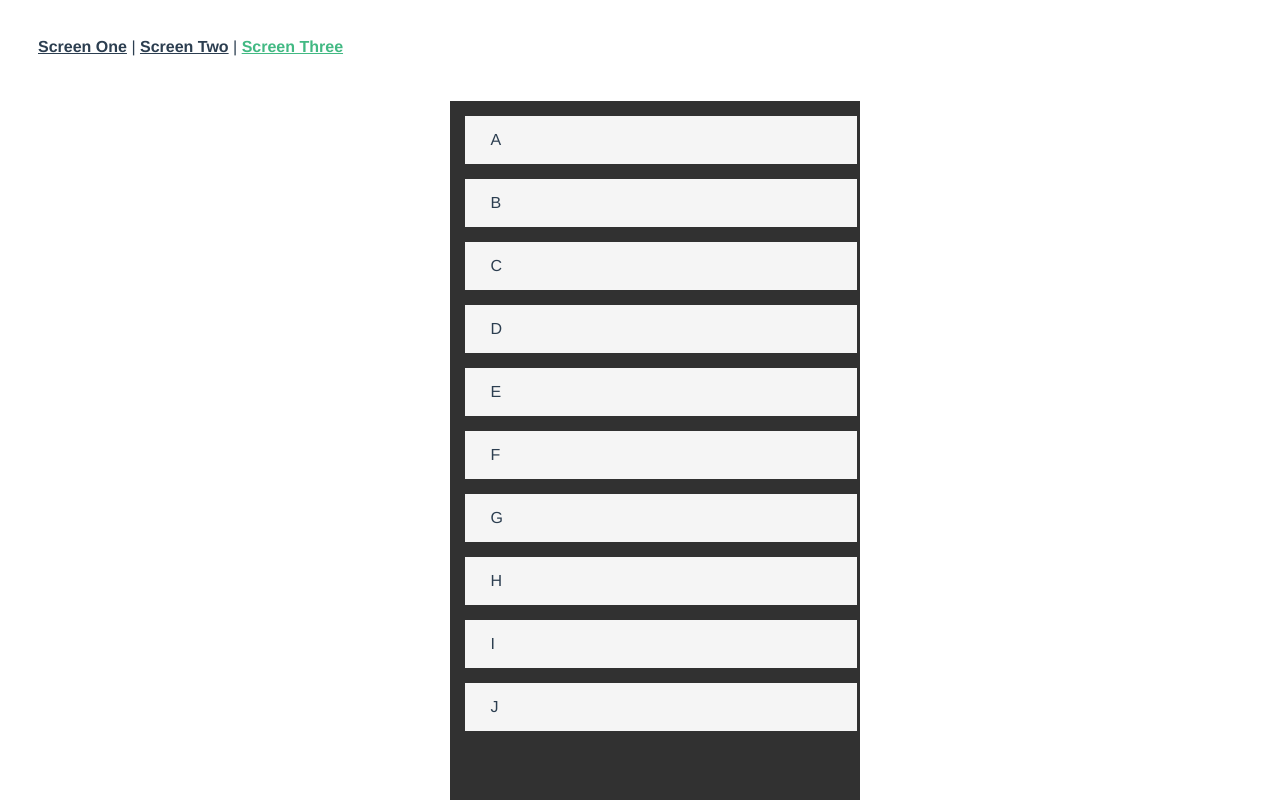
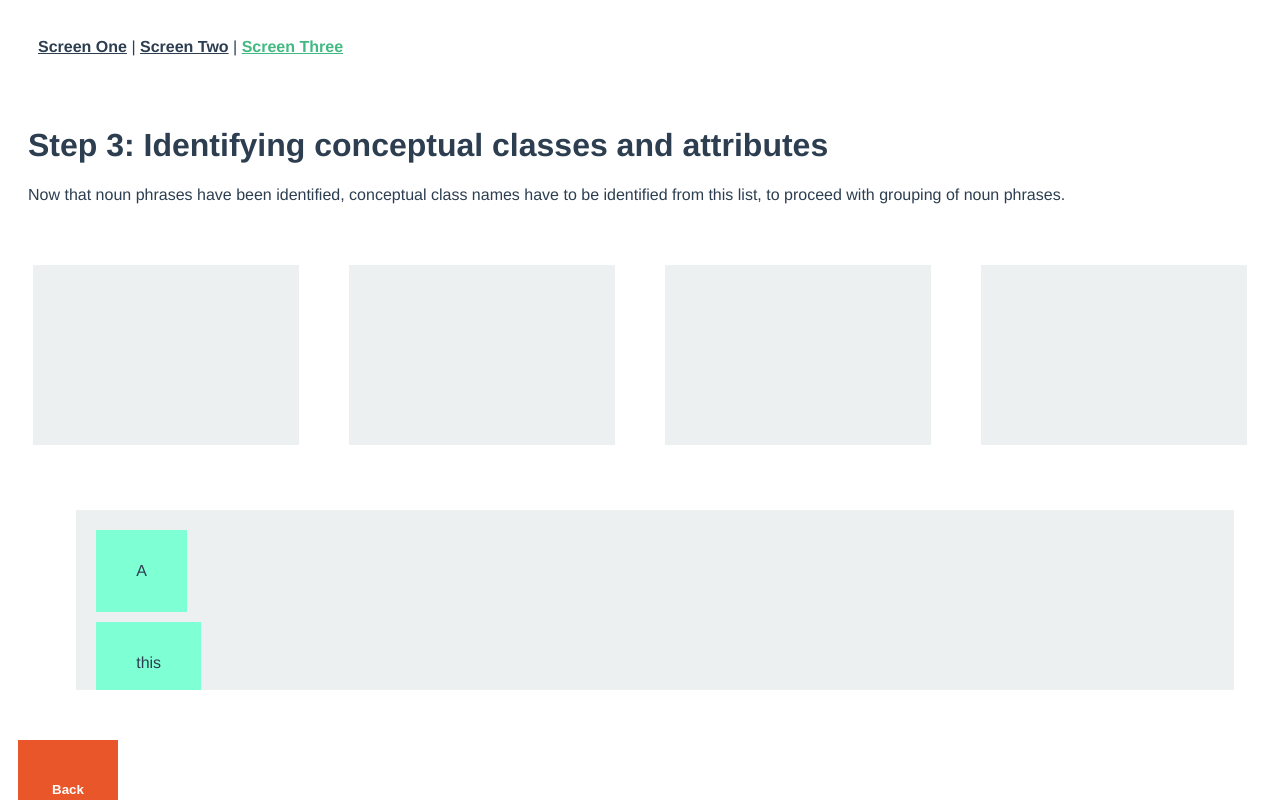
Before and after one commit to ritwik-m/VirtualLab-OOP, a Vue app in the folder exp-1/: page /screen-three in a window 1280 px wide. Shown: the top 800 px of the page. Built offline with nearby package versions, Linux system fonts and the light colour scheme.

Commit message:
updated screen 2, 3 exp-1

```diff
--- a/exp-1/src/views/ScreenThree.vue
+++ b/exp-1/src/views/ScreenThree.vue
@@ -1,41 +1,145 @@
-<template>
-    <main class="flexbox">
-        <board_component>
-            <card_component v-for="card in cards" :key="card" :card="card" :draggable="true" :content="card">
-                <p>{{ card }}</p>
-            </card_component>
-        </board_component>
-    </main>
-</template>
+<script>
+import { ref } from 'vue'
+export default {
+  setup() {
+    const items = ref([
+      { id: 0, word: 'A', list: 1 },
+      { id: 1, word: 'this', list: 1 },
+      { id: 2, word: 'is', list: 1 },
+      { id: 3, word: 'amazing', list: 1 },
+      { id: 4, word: 'value', list: 1 },
+      { id: 5, word: 'for', list: 1 },
+      { id: 6, word: 'money', list: 1 },
+    ])
 
+    const getList = (list) => {
+      return items.value.filter((item) => item.list === list)
+    }
 
-<script>
-import card_component from '@/components/card_component.vue';
-import board_component from '@/components/board_component.vue';
+    const startDrag = (event, item) => {
+      console.log(item)
+      event.dataTransfer.setData('itemID', item.id)
+      event.dataTransfer.effectAllowed = 'move'
+      event.dataTransfer.dropEffect = 'move'
+    }
 
-export default{
-    components: {
-        card_component,
-        board_component
-    },
-    data(){
-        return{
-            cards: ['A', 'B', 'C', 'D', 'E', 'F', 'G', 'H', 'I', 'J']
-        }
-    },
+    const onDrop = (event, list) => {
+      event.preventDefault()
+      const itemID = event.dataTransfer.getData('itemID')
+      const item = items.value.find((item) => item.id === parseInt(itemID))
+      item.list = list
+    }
 
+    return {
+      getList,
+      startDrag,
+      onDrop
+    }
+  }
 }
 </script>
 
+<template class="app">
+  <header style="padding: 20px">
+    <h1>Step 3: Identifying conceptual classes and attributes</h1>
+    <p>Now that noun phrases have been identified, conceptual class names have to be identified from this list, to
+      proceed with grouping of noun phrases.</p>
+  </header>
+  <div class="flex-horizontal">
+    <div class="drop-zone-horizontal" @drop="onDrop($event, 6)" @dragenter.prevent @dragover.prevent>
+      <div v-for="item in getList(6)" :key="item.id" class="drag-el-horizontal" draggable="true"
+        @dragstart="startDrag($event, item)">
+        <p>{{ item.word }}</p>
+      </div>
+    </div>
+    <div class="drop-zone-horizontal" @drop="onDrop($event, 7)" @dragenter.prevent @dragover.prevent>
+      <div v-for="item in getList(7)" :key="item.id" class="drag-el-horizontal" draggable="true"
+        @dragstart="startDrag($event, item)">
+        <p>{{ item.word }}</p>
+      </div>
+    </div>
+    <div class="drop-zone-horizontal" @drop="onDrop($event, 8)" @dragenter.prevent @dragover.prevent>
+      <div v-for="item in getList(8)" :key="item.id" class="drag-el-horizontal" draggable="true"
+        @dragstart="startDrag($event, item)">
+        <p>{{ item.word }}</p>
+      </div>
+    </div>
+    <div class="drop-zone-horizontal" @drop="onDrop($event, 9)" @dragenter.prevent @dragover.prevent>
+      <div v-for="item in getList(9)" :key="item.id" class="drag-el-horizontal" draggable="true"
+        @dragstart="startDrag($event, item)">
+        <p>{{ item.word }}</p>
+      </div>
+    </div>
+  </div>
+  <main class="flexbox">
+
+    <div class="drop-zone-horizontal" @drop="onDrop($event, 1)" @dragenter.prevent @dragover.prevent>
+      <div v-for="item in getList(1)" :key="item.id" class="drag-el-horizontal" draggable="true"
+        @dragstart="startDrag($event, item)">
+        <p>{{ item.word }}</p>
+      </div>
+    </div>
+  </main>
+  <footer>
+    <div id="buttons" class="relative">
+      <button class="navitem">Back</button>
+      <button class="navitem">Next</button>
+    </div>
+  </footer>
+</template>
+
 <style scoped>
-* {
-  margin: 0;
-  padding: 0;
+.drop-zone {
+  width: 90%;
+  margin: 25px;
+  background-color: #ecf0f1;
+  height: 90%;
+  min-height: 30vh;
+  flex-wrap: wrap;
+  flex-direction: row;
+  padding: 10px;
 }
 
-body {
-  font-family: 'Open Sans', sans-serif;
-  background-color: #f5f5f5;
+.flex-horizontal {
+  display: flex;
+  flex-direction: row;
+}
+
+.drag-el-horizontal {
+  padding-left: 5vh;
+  padding-right: 5vh;
+  padding-top: 2vh;
+  padding-bottom: 2vh;
+  background-color: aquamarine;
+  margin: 10px;
+  flex-direction: row;
+  max-width: fit-content;
+  cursor: pointer;
+}
+
+.drop-zone-horizontal {
+  width: 90%;
+  margin: 25px;
+  background-color: #ecf0f1;
+  height: 50%;
+  min-height: 20vh;
+  max-height: 20vh;
+  overflow: scroll;
+  flex-wrap: wrap;
+  flex-direction: row;
+  padding: 10px;
+}
+
+.drag-el {
+  padding: 5px;
+  background-color: aquamarine;
+  margin: 10px;
+  cursor: pointer;
+}
+
+.drag-el:nth-last-of-type(1) {
+  margin-bottom: 0;
+
 }
 
 .flexbox {
@@ -51,77 +155,35 @@ body {
   padding: 15px
 }
 
-.flexbox .board {
-  display: flex;
-  flex-direction: column;
-
-  width: 30%;
-  height: 100%;
-  min-height: 100vh;
-
-  background-color: #313131;
-
-  padding: 15px;
-}
-
-.flexbox .first_board {
-  display: flex;
-  flex-direction: column;
-  height: 90%;
-  width: 100%;
-
-  background-color: #ebeaea;
-  margin-right: 1.5rem;
-}
-
-.flexbox .board .card {
-  padding: 15px 25px;
-  background-color: #f5f5f5;
-  width: 90%;
-  cursor: pointer;
-  margin-bottom: 15px;
-}
-
-.flexbox .board .card p {
-  display: hidden;
-}
-
-.flexbox .first_board .card {
-  padding: 15px;
-  width: 95%;
-  background-color: #f5f5f5;
-  cursor: pointer;
-  margin-bottom: 15px;
-}
-
 #buttons {
   width: 50px;
   margin: 0;
   text-align: center;
 }
 
-.button {
-  border: none;
-  color: white;
-  padding: 13px 50px;
-  text-align: center;
-  text-decoration: none;
-  display: inline-block;
-  font-size: 16px;
-  margin: 50px 20px;
-  transition-duration: 0.4s;
-  cursor: pointer;
-  border-radius: 5%;
+.relative {
+  padding: 10px;
+  position: relative;
+  background-color: #fff;
+  margin: 10px;
 }
 
-.button4 {
-  background-color: white;
-  color: black;
-  border: 2px solid #017047;
+.navitem {
+  display: inline-block;
+  width: 100px;
+  height: 100px;
+  text-align: center;
+  border: gray;
+  background-color: #E8562A;
+  color: #fff;
+  cursor: pointer;
+  font-weight: bold;
 }
 
-.button4:hover {
-  background-color: #017047;
-  color: white;
+.navitem:hover {
+  background-color: #fff;
+  color: #E8562A;
+  cursor: pointer;
+  font-weight: bold;
 }
 </style>
--- a/exp-1/src/views/ScreenTwo.vue
+++ b/exp-1/src/views/ScreenTwo.vue
@@ -7,41 +7,41 @@ export default {
       { id: 1, word: 'this', list: 1 },
       { id: 2, word: 'is', list: 1 },
       { id: 3, word: 'amazing', list: 1 },
-      { id: 3, word: 'value', list: 1 },
-      { id: 3, word: 'for', list: 1 },
-      { id: 4, word: 'money', list: 1 },
-      { id: 5, word: 'B', list: 2 },
-      { id: 6, word: 'I', list: 2 },
-      { id: 7, word: 'think', list: 2 },
-      { id: 8, word: 'it', list: 2 },
-      { id: 9, word: 'is', list: 2 },
-      { id: 10, word: 'a', list: 2 },
-      { id: 11, word: 'good', list: 2 },
-      { id: 12, word: 'product', list: 2 },
-      { id: 13, word: 'C', list: 3 },
-      { id: 14, word: 'I', list: 3 },
-      { id: 15, word: 'am', list: 3 },
-      { id: 16, word: 'not', list: 3 },
-      { id: 17, word: 'satisfied', list: 3 },
-      { id: 18, word: 'with', list: 3 },
-      { id: 19, word: 'the', list: 3 },
-      { id: 20, word: 'product', list: 3 },
-      { id: 21, word: 'D', list: 4 },
-      { id: 22, word: 'I', list: 4 },
-      { id: 23, word: 'am', list: 4 },
-      { id: 24, word: 'very', list: 4 },
-      { id: 25, word: 'satisfied', list: 4 },
-      { id: 26, word: 'with', list: 4 },
-      { id: 27, word: 'the', list: 4 },
-      { id: 28, word: 'service', list: 4 },
-      { id: 29, word: 'E', list: 5 },
-      { id: 30, word: 'I', list: 5 },
-      { id: 31, word: 'am', list: 5 },
-      { id: 32, word: 'very', list: 5 },
-      { id: 33, word: 'satisfied', list: 5 },
-      { id: 34, word: 'with', list: 5 },
-      { id: 35, word: 'the', list: 5 },
-      { id: 36, word: 'product', list: 5 },
+      { id: 4, word: 'value', list: 1 },
+      { id: 5, word: 'for', list: 1 },
+      { id: 6, word: 'money', list: 1 },
+      { id: 7, word: 'B', list: 2 },
+      { id: 8, word: 'I', list: 2 },
+      { id: 9, word: 'think', list: 2 },
+      { id: 10, word: 'it', list: 2 },
+      { id: 11, word: 'is', list: 2 },
+      { id: 12, word: 'a', list: 2 },
+      { id: 13, word: 'good', list: 2 },
+      { id: 14, word: 'product', list: 2 },
+      { id: 15, word: 'C', list: 3 },
+      { id: 16, word: 'I', list: 3 },
+      { id: 17, word: 'am', list: 3 },
+      { id: 18, word: 'not', list: 3 },
+      { id: 19, word: 'satisfied', list: 3 },
+      { id: 20, word: 'with', list: 3 },
+      { id: 21, word: 'the', list: 3 },
+      { id: 22, word: 'product', list: 3 },
+      { id: 23, word: 'D', list: 4 },
+      { id: 24, word: 'I', list: 4 },
+      { id: 25, word: 'am', list: 4 },
+      { id: 26, word: 'very', list: 4 },
+      { id: 27, word: 'satisfied', list: 4 },
+      { id: 28, word: 'with', list: 4 },
+      { id: 29, word: 'the', list: 4 },
+      { id: 30, word: 'service', list: 4 },
+      { id: 31, word: 'E', list: 5 },
+      { id: 32, word: 'I', list: 5 },
+      { id: 33, word: 'am', list: 5 },
+      { id: 34, word: 'very', list: 5 },
+      { id: 35, word: 'satisfied', list: 5 },
+      { id: 36, word: 'with', list: 5 },
+      { id: 37, word: 'the', list: 5 },
+      { id: 38, word: 'product', list: 5 },
     ])
 
     const getList = (list) => {
```
Also changed, not shown: 2 other files (tests, documents, lock files or other folders).
